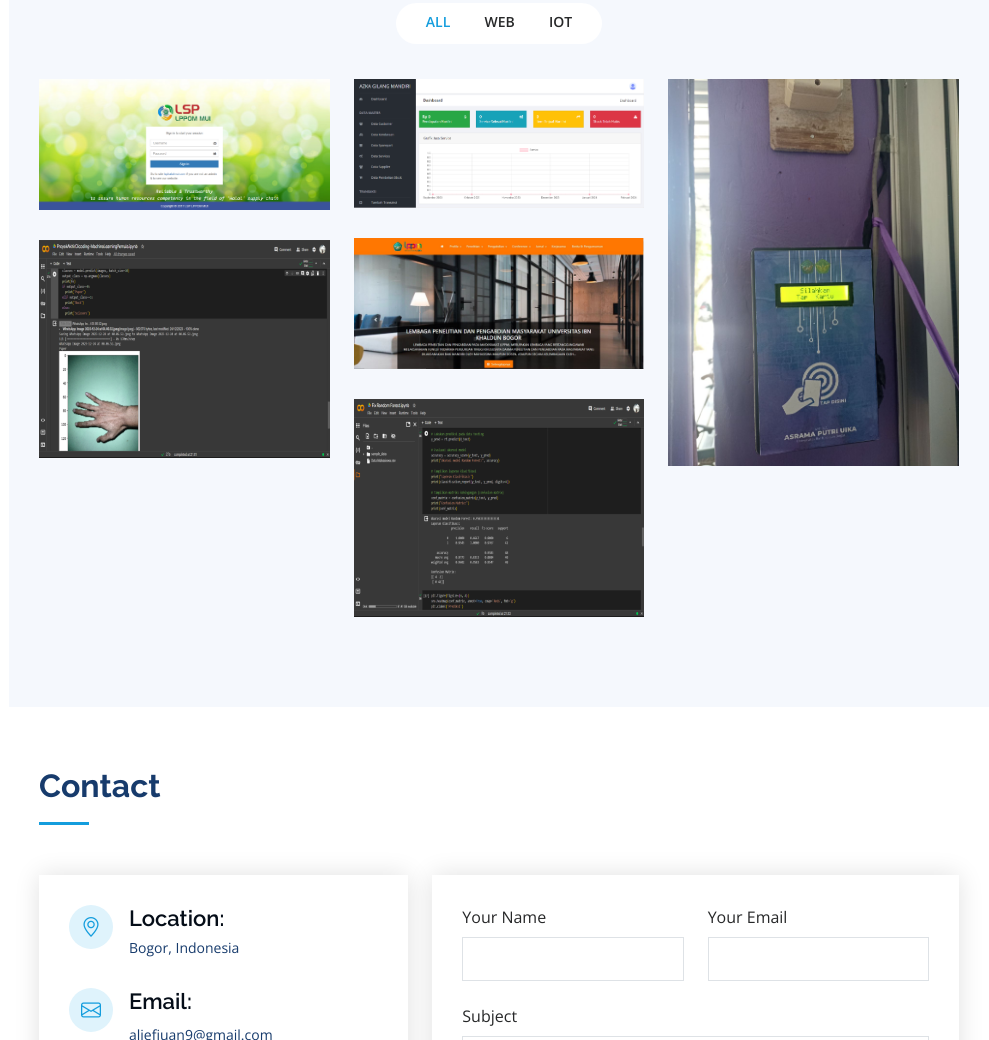
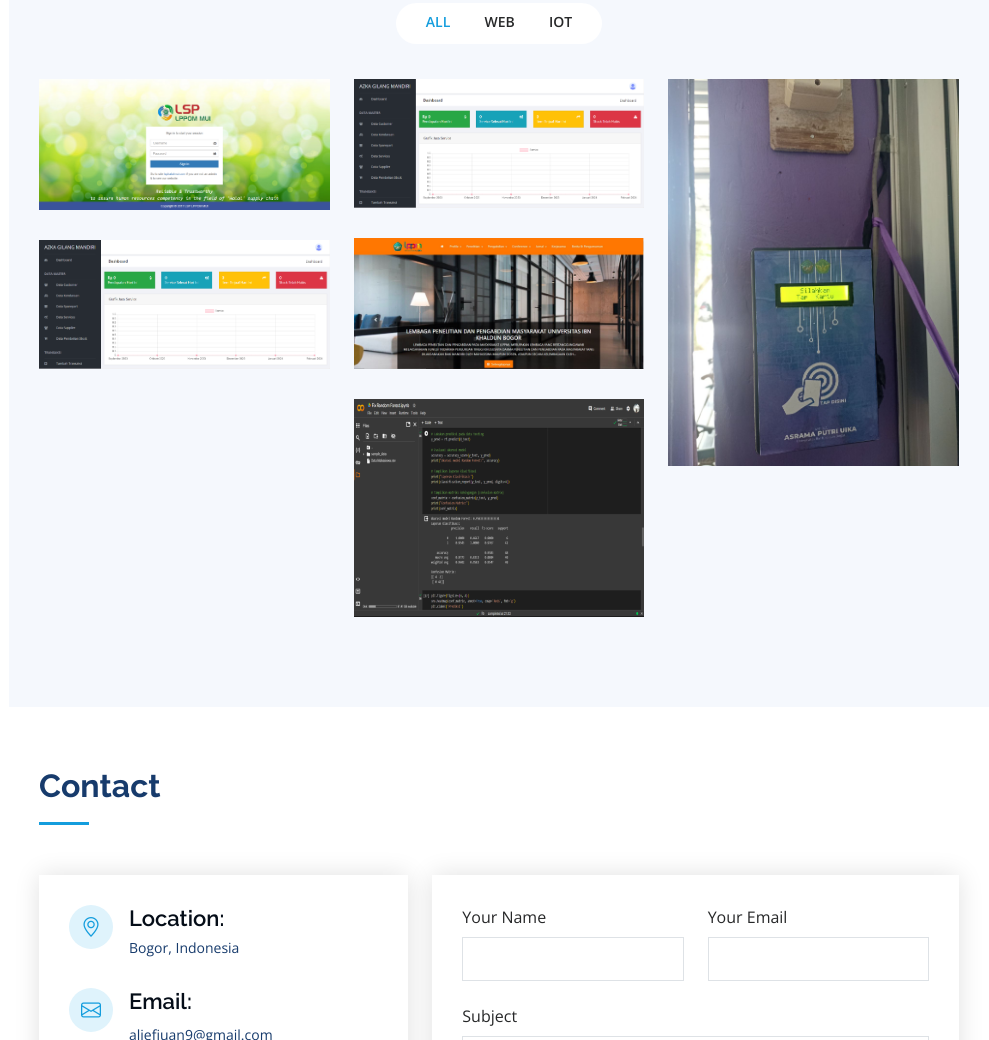
Before and after one commit to aliefjuanaprn/aliefjuan.github.io, a plain HTML site: page index.html in a window 1280 px wide. Shown: the part 4076-5116 px from the top of the page, without its empty margins (291-1280 px from the left). Drawn offline with nearby package versions, Linux system fonts and the light colour scheme.

Commit message:
Update index.html

```diff
--- a/index.html
+++ b/index.html
@@ -437,9 +437,9 @@
 
 <div class="col-lg-4 col-md-6 portfolio-item filter-ml">
             <div class="portfolio-wrap">
-              <img src="assets/img/portfolio/ml2.jpg" class="img-fluid" alt="">
+              <img src="assets/img/portfolio/AGIA.png" class="img-fluid" alt="">
               <div class="portfolio-links">
-                <a href="assets/img/portfolio/ml2.jpg" data-gallery="portfolioGallery" class="portfolio-lightbox" title="ML 2"><i class="bx bx-plus"></i></a>
+                <a href="assets/img/portfolio/AGIA.png" data-gallery="portfolioGallery" class="portfolio-lightbox" title="ML 2"><i class="bx bx-plus"></i></a>
                 <a href="details-lima.html" title="More Details"><i class="bx bx-link"></i></a>
               </div>
             </div>
```
